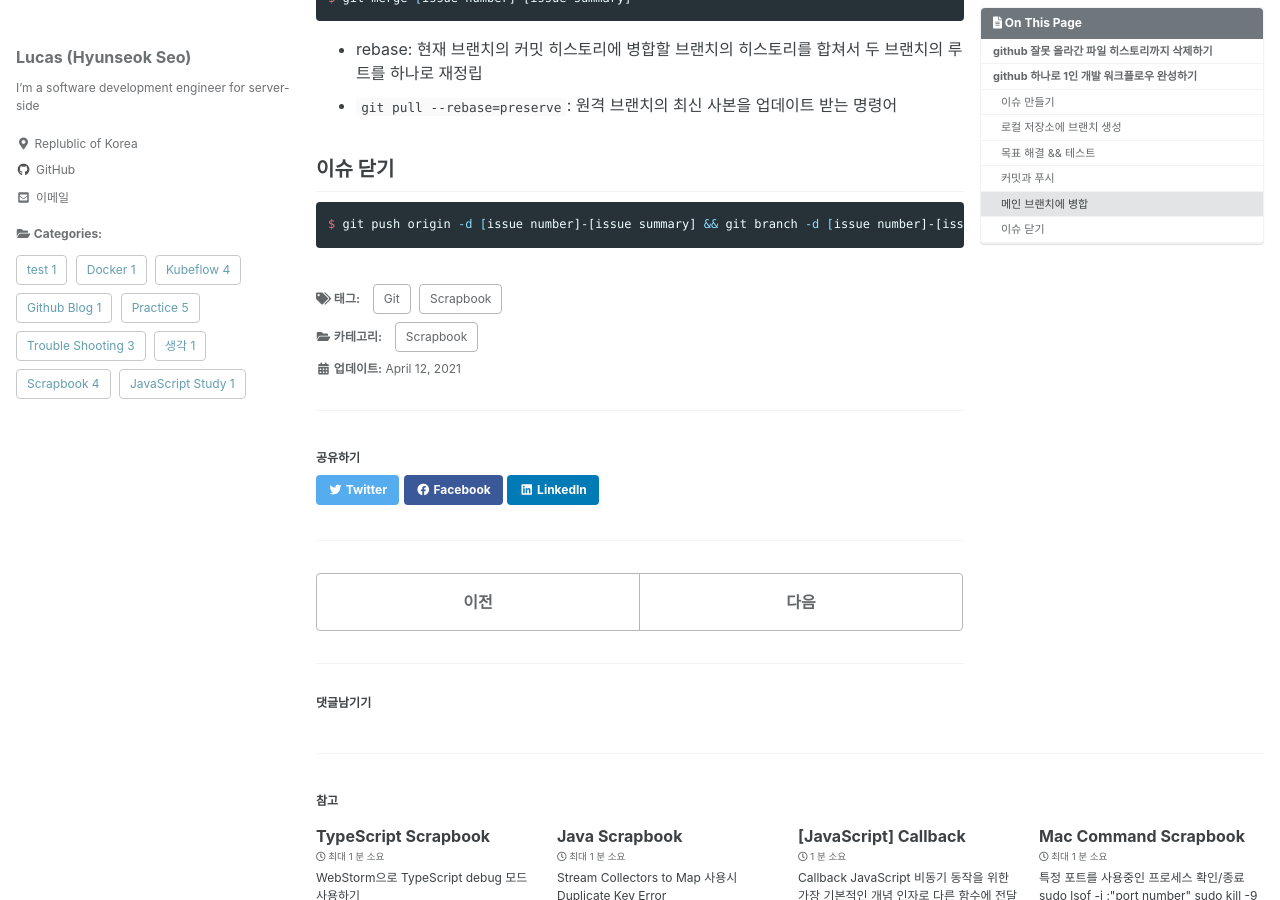
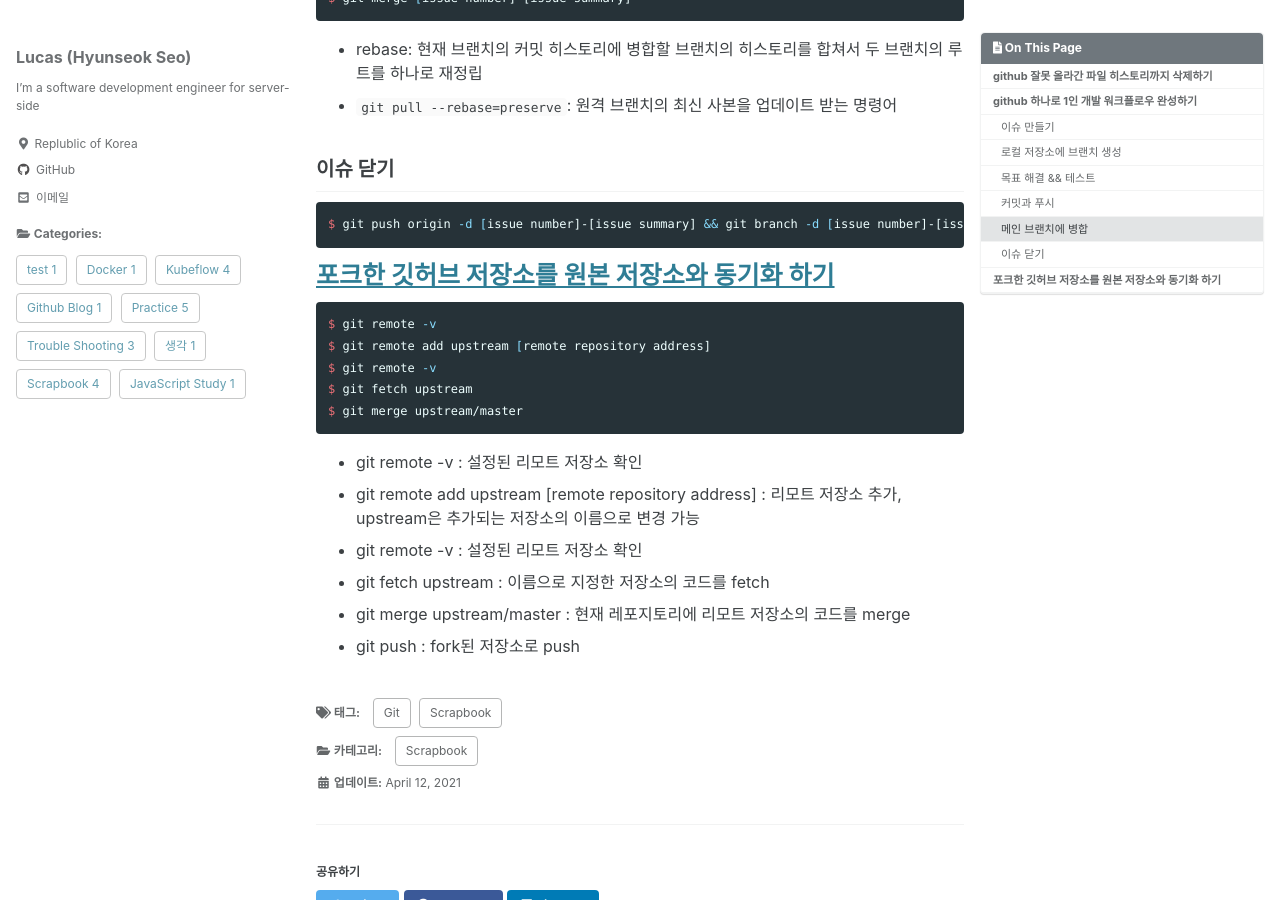
Before and after one commit to lucaseo90/lucaseo90, a Jekyll site: the page built from _posts/2021-04-12-git-scrap-book.md, in a window 1280 px wide and 900 px high, scrolled down 998 px. Built offline with Jekyll 4.4.1, drawn with Linux system fonts in a browser that asks for light colours; cached includes are drawn as plain includes; comment, search, counter and statistics services are not loaded.

Commit message:
Update the post for git scrapbook
Scrap the '포크한 깃허브 저장소를 원본 저장소와 동기화 하기'

````diff
--- a/_posts/2021-04-12-git-scrap-book.md
+++ b/_posts/2021-04-12-git-scrap-book.md
@@ -58,3 +58,18 @@ $ git merge [issue number]-[issue summary]
 ```shell
 $ git push origin -d [issue number]-[issue summary] && git branch -d [issue number]-[issue summary]
 ```
+
+# [포크한 깃허브 저장소를 원본 저장소와 동기화 하기](https://hyunjun19.github.io/2018/03/09/github-fork-syncing/)
+```shell
+$ git remote -v
+$ git remote add upstream [remote repository address]
+$ git remote -v
+$ git fetch upstream
+$ git merge upstream/master
+```
+* git remote -v : 설정된 리모트 저장소 확인
+* git remote add upstream [remote repository address] : 리모트 저장소 추가, upstream은 추가되는 저장소의 이름으로 변경 가능
+* git remote -v : 설정된 리모트 저장소 확인
+* git fetch upstream : 이름으로 지정한 저장소의 코드를 fetch
+* git merge upstream/master : 현재 레포지토리에 리모트 저장소의 코드를 merge
+* git push : fork된 저장소로 push
````
